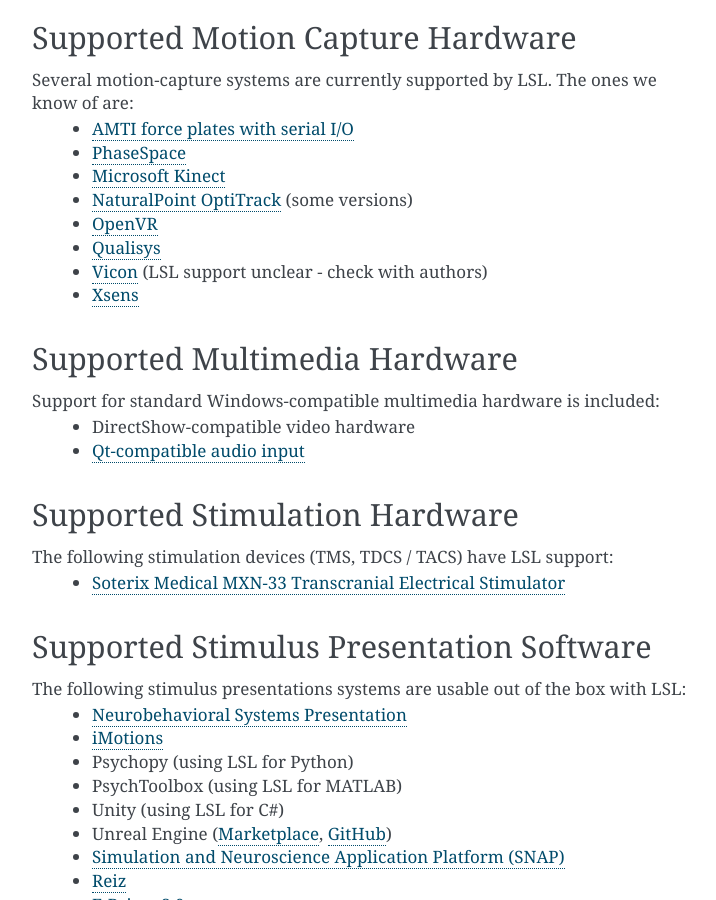
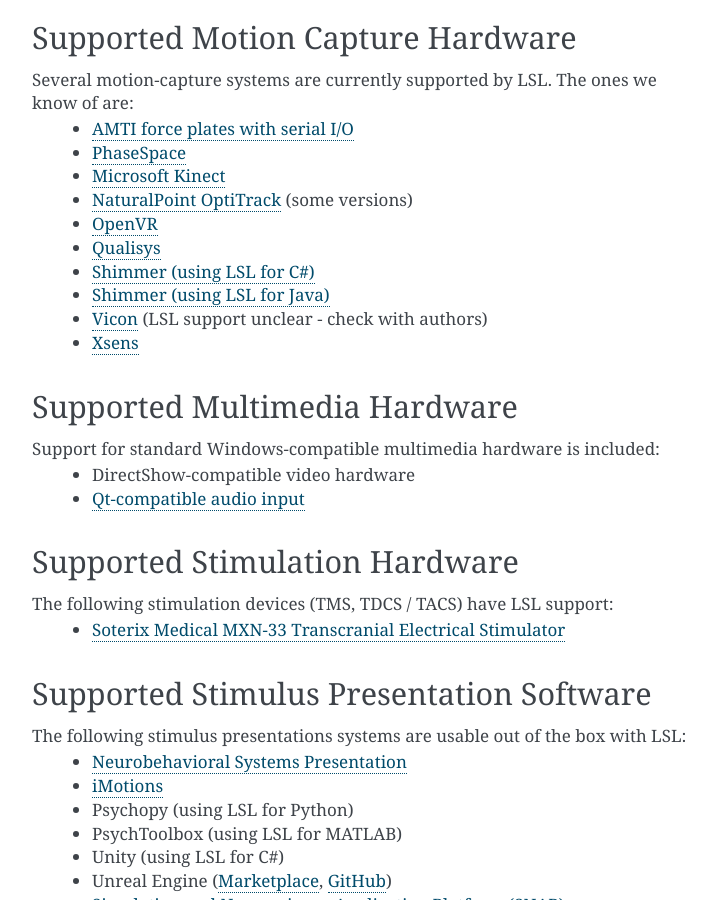
Before and after one commit to sccn/labstreaminglayer, a Sphinx documentation site: the page built from docs/info/supported_devices.rst, in a window 1280 px wide and 900 px high, scrolled down 2838 px. Shown: the whole window, without its empty margins (388-1104 px from the left). Built offline with Sphinx 7.4.7, drawn with Linux system fonts in a browser that asks for light colours.

Commit message:
Update supported_devices.rst
update supported_devices doc

```diff
--- a/docs/info/supported_devices.rst
+++ b/docs/info/supported_devices.rst
@@ -114,6 +114,8 @@
   * :lslrepo:`NaturalPoint OptiTrack <OptiTrack>` (some versions)
   * :lslrepo:`OpenVR`
   * `Qualisys <https://github.com/qualisys/qualisys_lsl_app>`__
+  * `Shimmer (using LSL for C#) <https://github.com/ShimmerEngineering/liblsl-Csharp>`__
+  * `Shimmer (using LSL for Java) <https://github.com/ShimmerEngineering/liblsl-Java/>`__
   * `Vicon <https://gitlab.com/vicon-pupil-data-parser/vajkonstrim>`__ (LSL support unclear - check with authors)
   * `Xsens <https://github.com/Torres-SMIL/xsens_labstreaminglayer_link>`__
 
```
